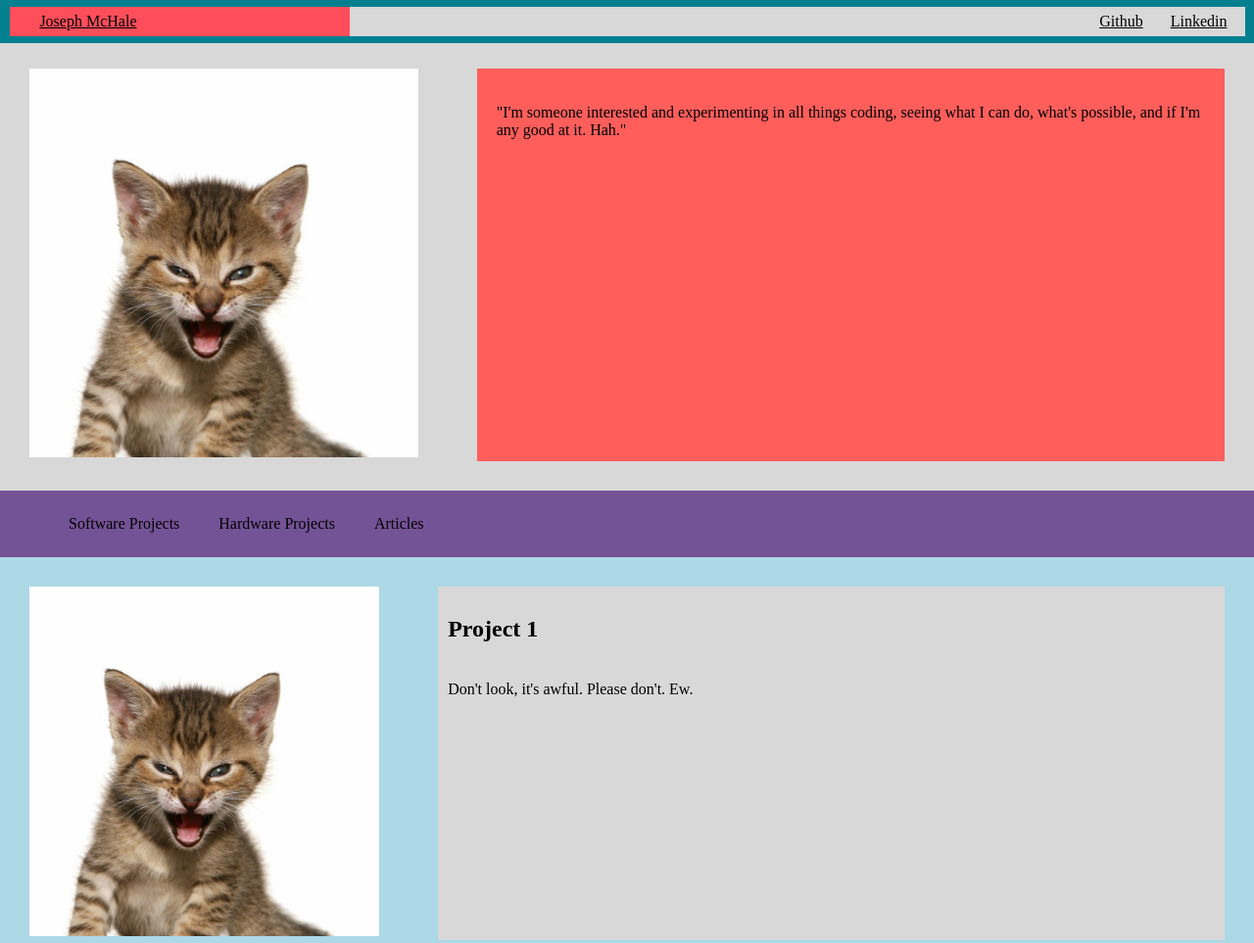
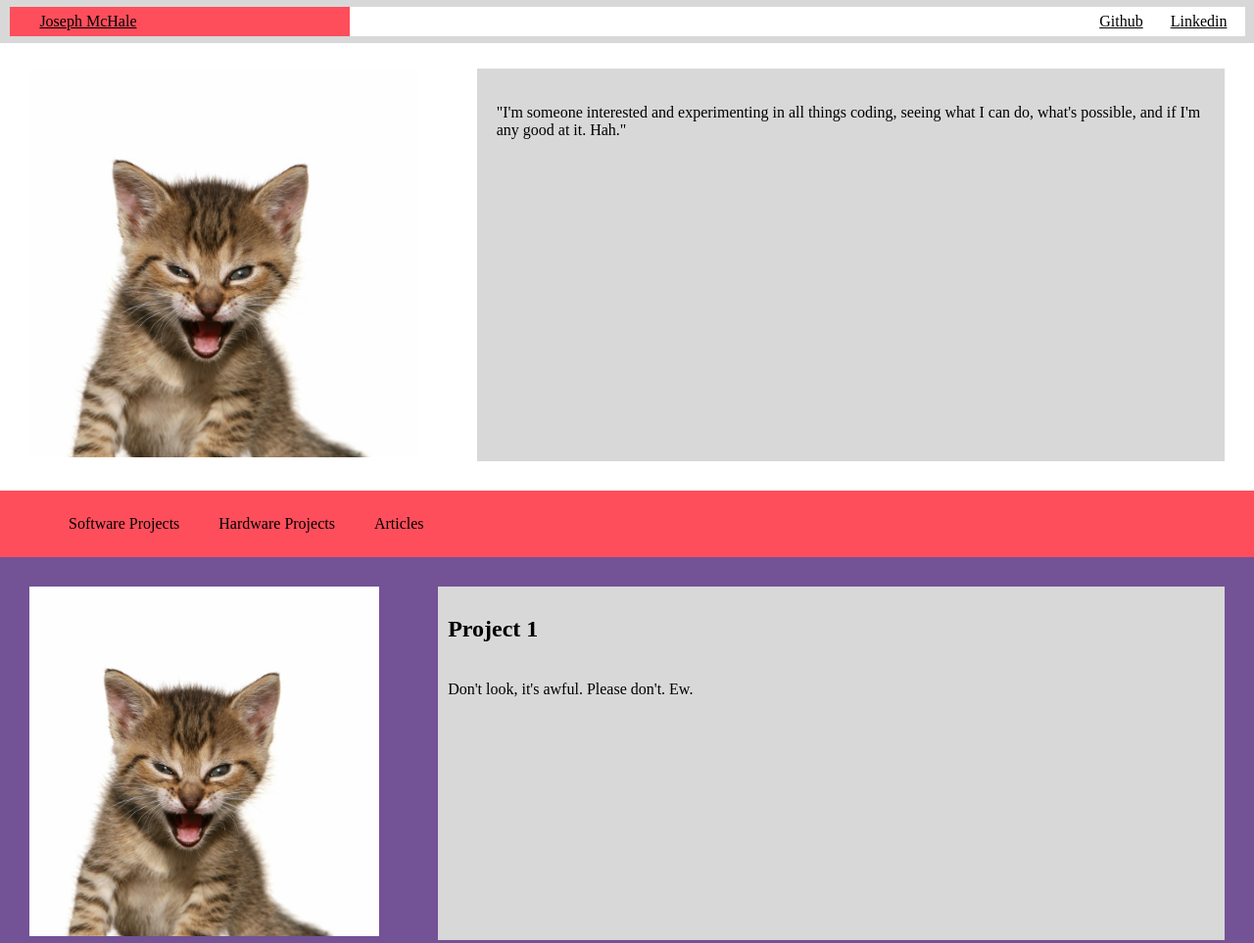
Before and after one commit to JMcHale/Portfolio-Page, a plain HTML site: page index.html in a window 1280 px wide. Shown: the top 963 px of the page at 98% size. Drawn offline with Linux system fonts and the light colour scheme.

Commit message:
Changing colours test 2

```diff
--- a/styles/main.css
+++ b/styles/main.css
@@ -14,7 +14,7 @@
     display: flex;
     justify-content: start;
     flex-direction:row;
-    background-color: #745296;
+    background-color: #FF4E5B;
 }
 
 .tab{
@@ -84,7 +84,7 @@ body{
 .flex-header{
     display: flex;
     width: 100%;
-    background-color: #028090;
+    background-color: #D8D8D8;
     justify-content:center;
     align-items:center;
 }
@@ -96,7 +96,7 @@ body{
 }
 
 .flex-header-right{
-    background-color: #D8D8D8;
+    background-color: white;
     flex: 3 1 50px;
     text-align: right;
     margin: 0 1.5vw 0px 0px;
@@ -106,7 +106,7 @@ body{
 .intro{
     display: flex;
     width: 100%;
-    background-color: #D8D8D8;
+    background-color:white;
     padding: 0px;
     overflow: hidden;
 
@@ -119,7 +119,7 @@ body{
 }
 
 .intro-text{
-    background-color: #FF5E5B;
+    background-color: #D8D8D8;
     flex: 2 1 50px;
     margin: 30px;
     padding: 10px;
@@ -136,7 +136,7 @@ body{
 .indiv-projects-container{
     display:flex;
     flex-direction: row;
-    background-color: lightblue;
+    background-color: #745296;
     width:100%;
     margin: 0px;
     padding: 0px;
```
